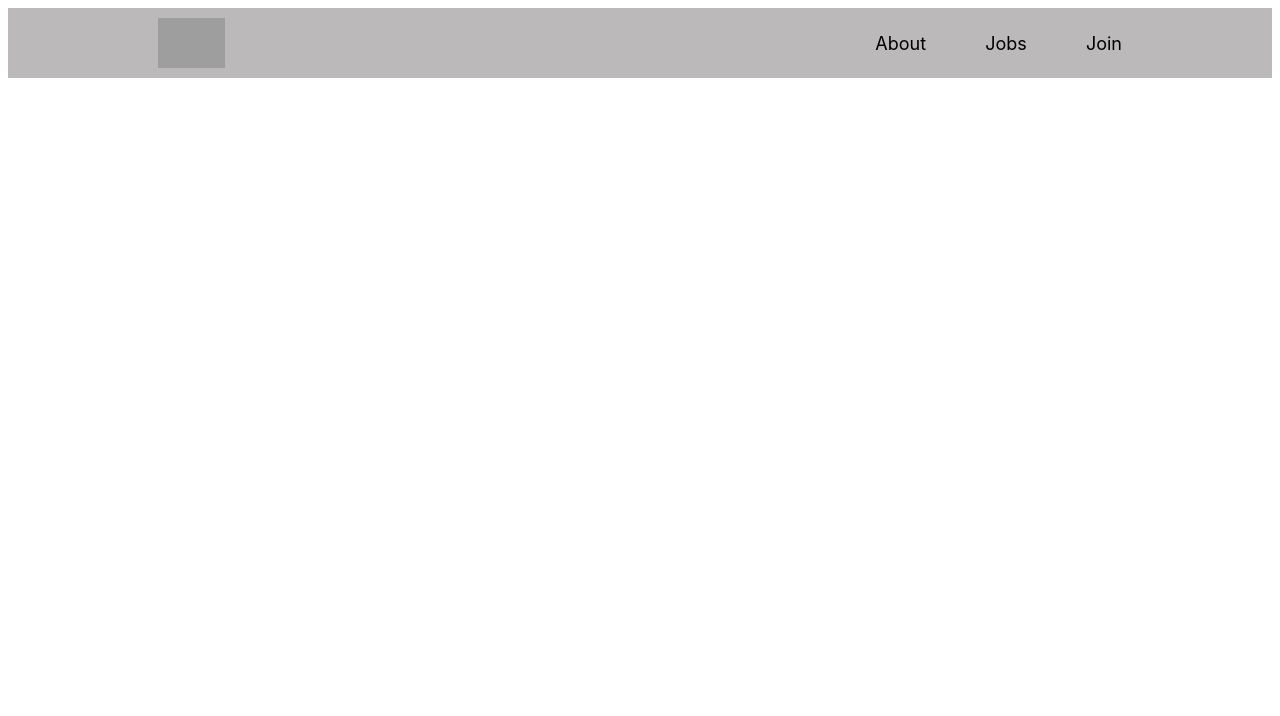
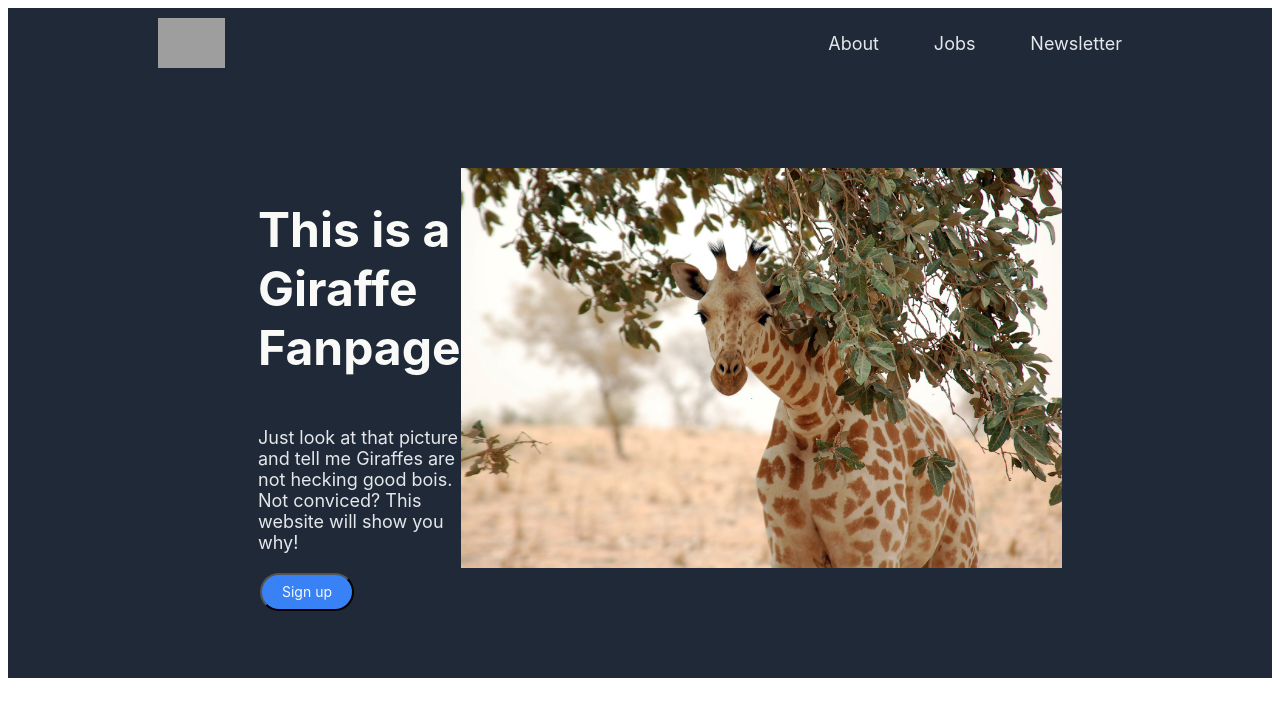
Before and after one commit to itsjessf/theOdinProject, a plain HTML site: page odin-giraffe/index.html in a window 1280 px wide. Drawn offline with Linux system fonts and the light colour scheme; grey boxes are pictures that could not be loaded.

Commit message:
Completed intro of giraffe website

```diff
--- a/odin-giraffe/index.html
+++ b/odin-giraffe/index.html
@@ -4,16 +4,39 @@
     <head>
       <link rel="stylesheet" href="style.css" />
       <div class="flex-hero">
-        <img class="giraffe-logo" src="images/Giraffe-PNG-Images.png" alt="Giraffe" />
+        <img
+          class="giraffe-logo"
+          src="images/Giraffe-PNG-Images.png"
+          alt="Giraffe"
+        />
         <div class="spacer"></div>
         <a href="">About</a>
         <a href="">Jobs</a>
-        <a href="">Join</a>
+        <a href="">Newsletter</a>
       </div>
       <meta charset="UTF-8" />
       <meta http-equiv="X-UA-Compatible" content="IE=edge" />
       <meta name="viewport" content="width=device-width, initial-scale=1.0" />
     </head>
-    <body></body>
+
+    <body>
+      <div class="flex-intro">
+        <div class="spacer"></div>
+        <div class="intro">
+          <div class="intro-space"></div>
+          <h1 class="title">This is a Giraffe Fanpage</h1>
+          <p class="description">
+            Just look at that picture and tell me Giraffes are not hecking good
+            bois. Not conviced? This website will show you why!
+          </p>
+          <button class="button" type="button">Sign up</button>
+          <div class="intro-space"></div>
+        </div>
+        <div class="flex-image">
+          <img src="images/Giraffe_koure.jpeg" alt="Hecking-good-giraffe" />
+        </div>
+        <div class="spacer"></div>
+      </div>
+    </body>
   </div>
 </html>
--- a/odin-giraffe/style.css
+++ b/odin-giraffe/style.css
@@ -1,20 +1,28 @@
-a, a:visited, a:hover, a:active {
-     text-decoration: none;
-     color: black;
-   }
-
+a,
+a:visited,
+a:hover,
+a:active {
+  text-decoration: none;
+  color: #e5e7eb;
+}
+* {
+  font-family: -apple-system, BlinkMacSystemFont, "Segoe UI", Roboto, Oxygen,
+    Ubuntu, Cantarell, "Open Sans", "Helvetica Neue", sans-serif;
+}
 .padding {
   height: auto;
   padding: 10px;
   padding-left: 150px;
   padding-right: 150px;
-  background-color: rgb(187, 185, 185);
+  background-color: #1f2937;
   display: flex;
+  flex-direction: column;
 }
 
 .flex-hero {
   display: flex;
-  background: rgb(187, 185, 185);
+  flex-direction: row;
+  background: #1f2937;
   height: 50px;
   flex: 1;
 }
@@ -33,8 +41,6 @@ a, a:visited, a:hover, a:active {
   align-items: center;
   background-color: inherit;
   font-size: 18px;
-  font-family: -apple-system, BlinkMacSystemFont, "Segoe UI", Roboto, Oxygen,
-    Ubuntu, Cantarell, "Open Sans", "Helvetica Neue", sans-serif;
   /*border: 1px solid brown;*/
   height: inherit;
   flex-grow: 1;
@@ -43,3 +49,62 @@ a, a:visited, a:hover, a:active {
 .flex-hero .spacer {
   flex-grow: 10;
 }
+
+.flex-intro {
+  display: flex;
+  flex-direction: row;
+  padding: 100px;
+  background-color: #1f2937;
+  height: 400px;
+}
+
+.intro {
+  display: flex;
+  background-color: inherit;
+  flex: 1;
+  flex-direction: column;
+}
+
+.intro-space {
+  flex: 1;
+}
+.flex-intro .title {
+  flex: 1;
+  font-size: 48px;
+  font-weight: bolder;
+  color: #f9faf8;
+}
+
+.flex-intro .description {
+  flex: 1;
+  font-size: 18px;
+  color: #e5e7eb;
+}
+
+.button {
+  position: left;
+  display: inline-flex;
+  flex: 0 0 auto;
+  border-radius: 1.1875rem;
+  padding: 0 1.25rem;
+  line-height: 2.125rem;
+  font-size: 0.875rem;
+  font-weight: 400;
+  text-align: left;
+  margin: 0.125rem;
+  width: max-content;
+  background-color: #3882f6;
+  color: #f9faf8;
+}
+
+.flex-intro .spacer {
+  flex-grow: 0.5;
+}
+
+.flex-image {
+  display: flex;
+  flex: 1;
+  background-color: inherit;
+  height: inherit;
+  max-width: fit-content;
+}
```
Also changed, not shown: odin-giraffe/images/Giraffe_koure.jpeg (added).
